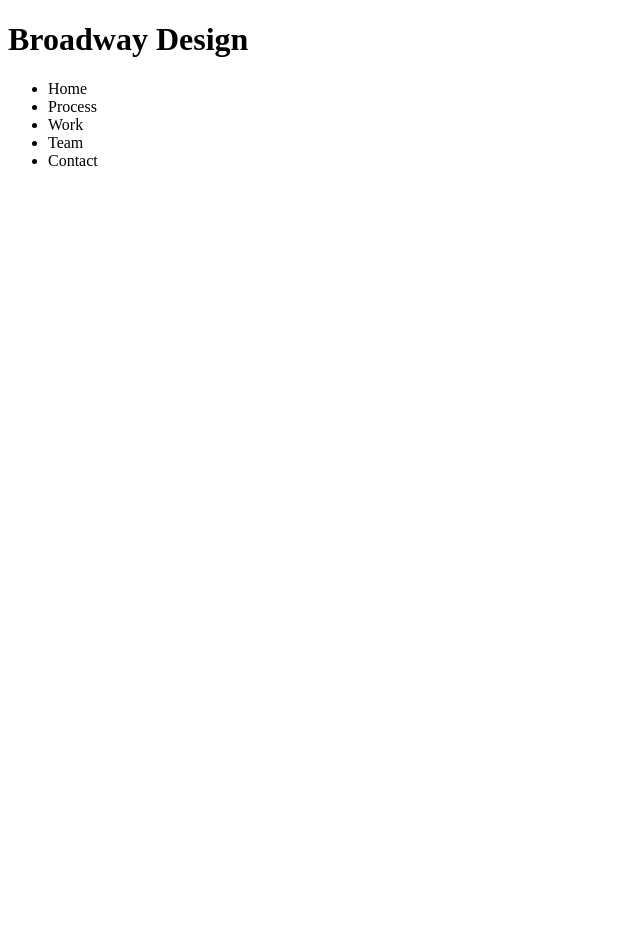
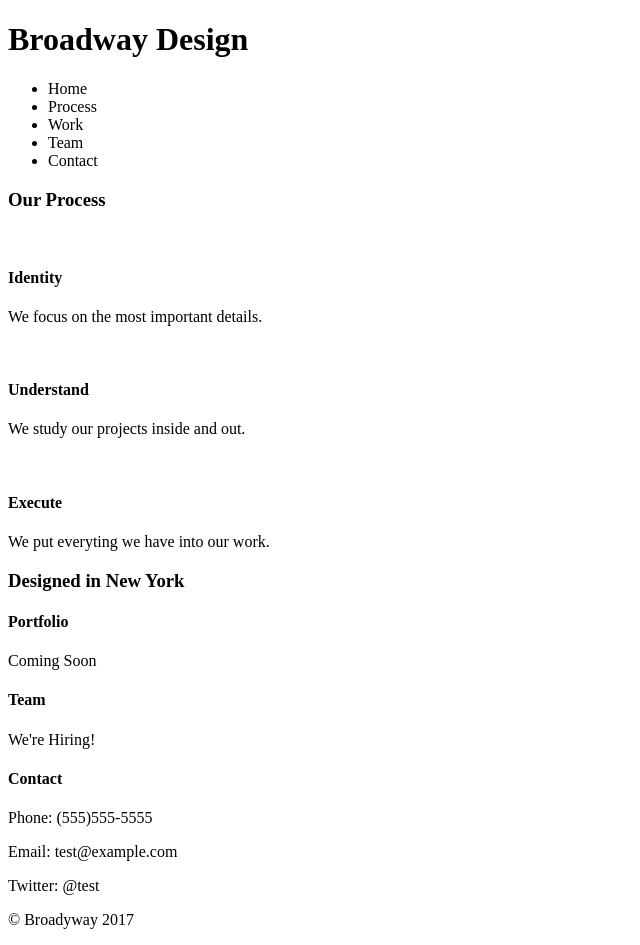
Before and after one commit to kperry91/broadway, a plain HTML site: page index.html in a window 1280 px wide. Shown: the whole page, without its empty margins (0-640 px from the left). Before the commit the page ends 800 px from the top, so only its background shows below. Drawn offline with Linux system fonts and the light colour scheme.

Commit message:
finishing html

```diff
--- a/index.html
+++ b/index.html
@@ -14,15 +14,34 @@
     </ul>
   </nav>
   <div id="process">
-    <h5></h5>
+    <h3>Our Process</h3>
+    <img src=""/>
+    <h4>Identity</h4>
+    <p>We focus on the most important details.</p>
+    <img src="" />
+    <h4>Understand</h4>
+    <p>We study our projects inside and out.</p>
+    <img src="" />
+    <h4>Execute</h4>
+    <p>We put everyting we have into our work.</p>
   </div>
+   <h3>Designed in New York</h3>
   <div id="work">
+    <h4>Portfolio</h4>
+    <p>Coming Soon</p>
   </div>
   <div id="team">
+    <h4>Team</h4>
+    <p>We're Hiring!</p>
   </div>
   <div id="contact">
+    <h4>Contact</h4>
+    <p>Phone: (555)555-5555</p>
+    <p>Email: test@example.com</p>
+    <p>Twitter: @test </p>
   </div>
   <footer>
+    <p><span>&copy; Broadyway 2017</span></p>
   </footer>
 </body>
 </html>
```
